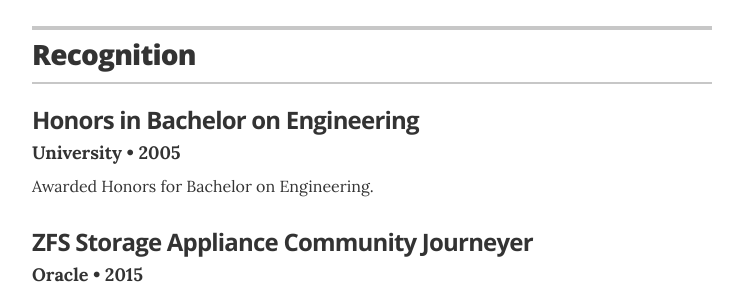
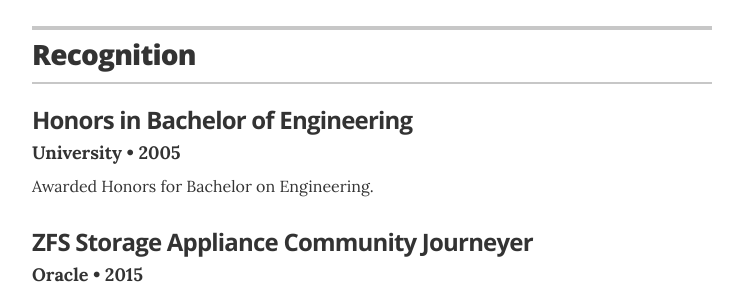
Before and after one commit to nitinkushwah/nitinkushwah.github.io, a Jekyll site: the page built from index.html, in a window 1280 px wide and 900 px high, scrolled down 2951 px. Shown: the part 157-457 px from the top of the window, without its empty margins (268-1011 px from the left). Built offline with Jekyll 4.4.1, drawn with Linux system fonts in a browser that asks for light colours.

```diff
--- a/_data/recognitions.yml
+++ b/_data/recognitions.yml
@@ -1,5 +1,5 @@
 # Recognitions
-- award: Honors in Bachelor on Engineering
+- award: Honors in Bachelor of Engineering
   organization: University
   year: 2005
   summary: Awarded Honors for Bachelor on Engineering.
```
